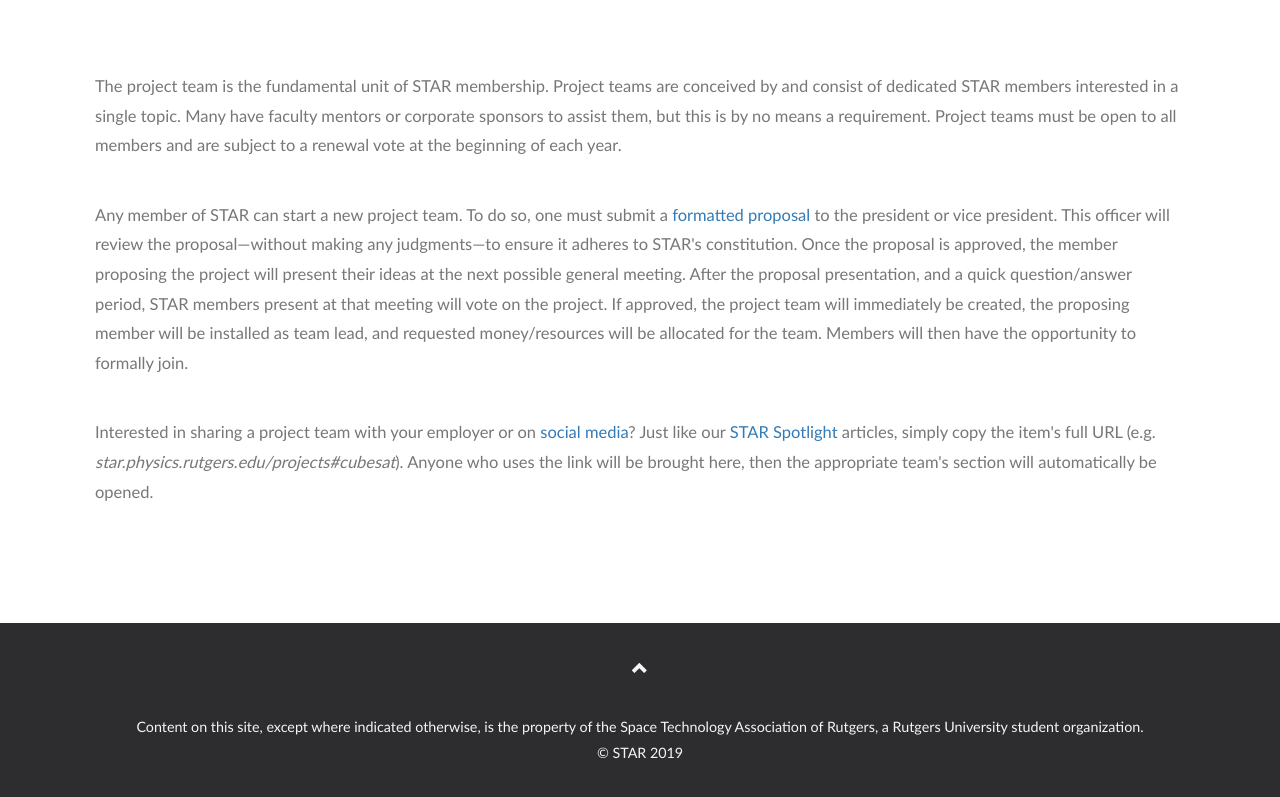
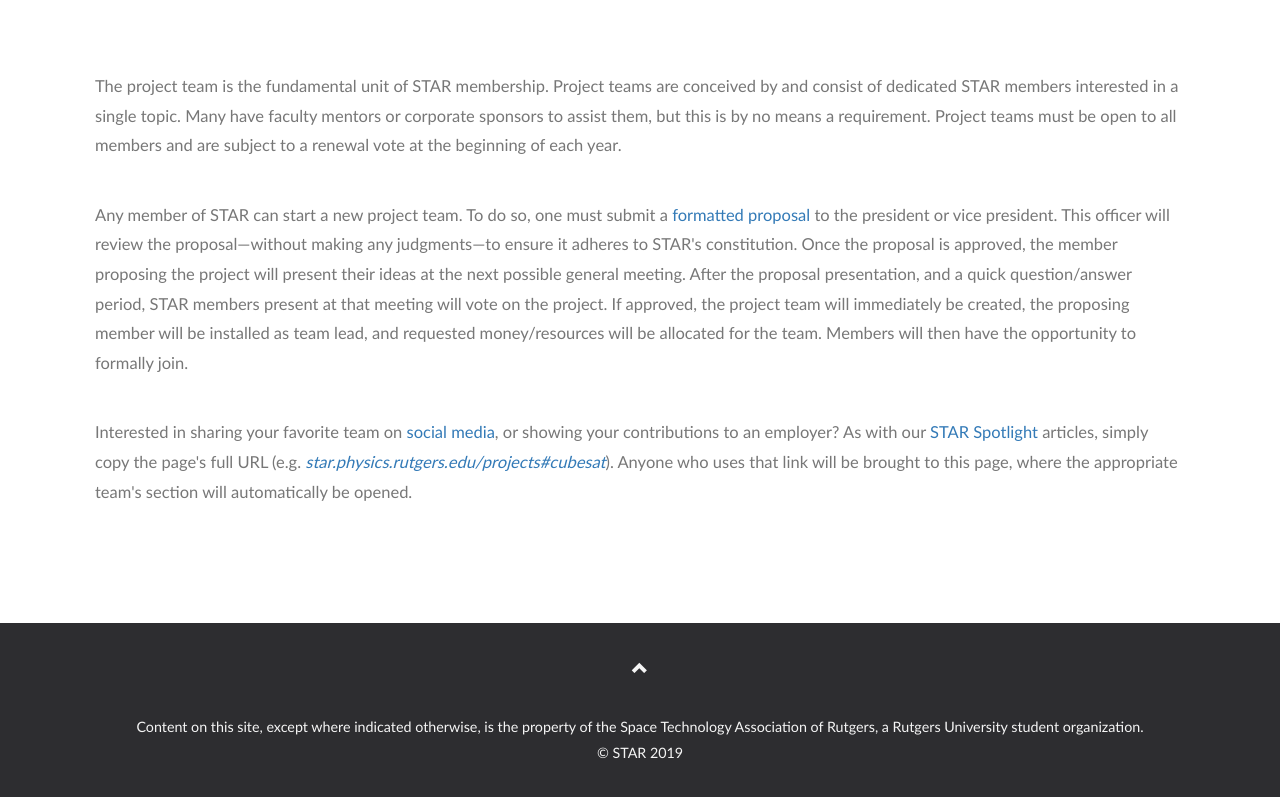
Before and after one commit to JakeTotland/star-site, a website: page public/__projects-page-matter.htm in a window 1280 px wide. Shown: the part 690-1487 px from the top of the page. Drawn offline with nearby package versions, Linux system fonts and the light colour scheme; a web font is replaced by a local one.

Commit message:
uploaded first draft of updated readme

```diff
--- a/public/__projects-page-matter.htm
+++ b/public/__projects-page-matter.htm
@@ -150,7 +150,7 @@
                     </p>
                     <br>
                     <p>
-                        Interested in sharing a project team with your employer or on <a href="media">social media</a>? Just like our <a href="spotlight"><span class="upper">Star</span> Spotlight</a> articles, simply copy the item's full URL (e.g. <em>star.physics.rutgers.edu/projects#cubesat</em>). Anyone who uses the link will be brought here, then the appropriate team's section will automatically be opened.
+                        Interested in sharing your favorite team on <a href="media">social media</a>, or showing your contributions to an employer? As with our <a href="spotlight"><span class="upper">Star</span> Spotlight</a> articles, simply copy the page's full URL (e.g. <em><a href="projects#cubesat" target="_blank">star.physics.rutgers.edu/projects#cubesat</a></em>). Anyone who uses that link will be brought to this page, where the appropriate team's section will automatically be opened.
                     </p>
                 </div>
             </div>
```
Also changed, not shown: public/__index-page-matter.htm (+1 -1 lines), public/index.html (+1 -1 lines), README.md, readmeftp.png (added), readmeftppath.png (added), readmejson.png (added), 2 other files.
